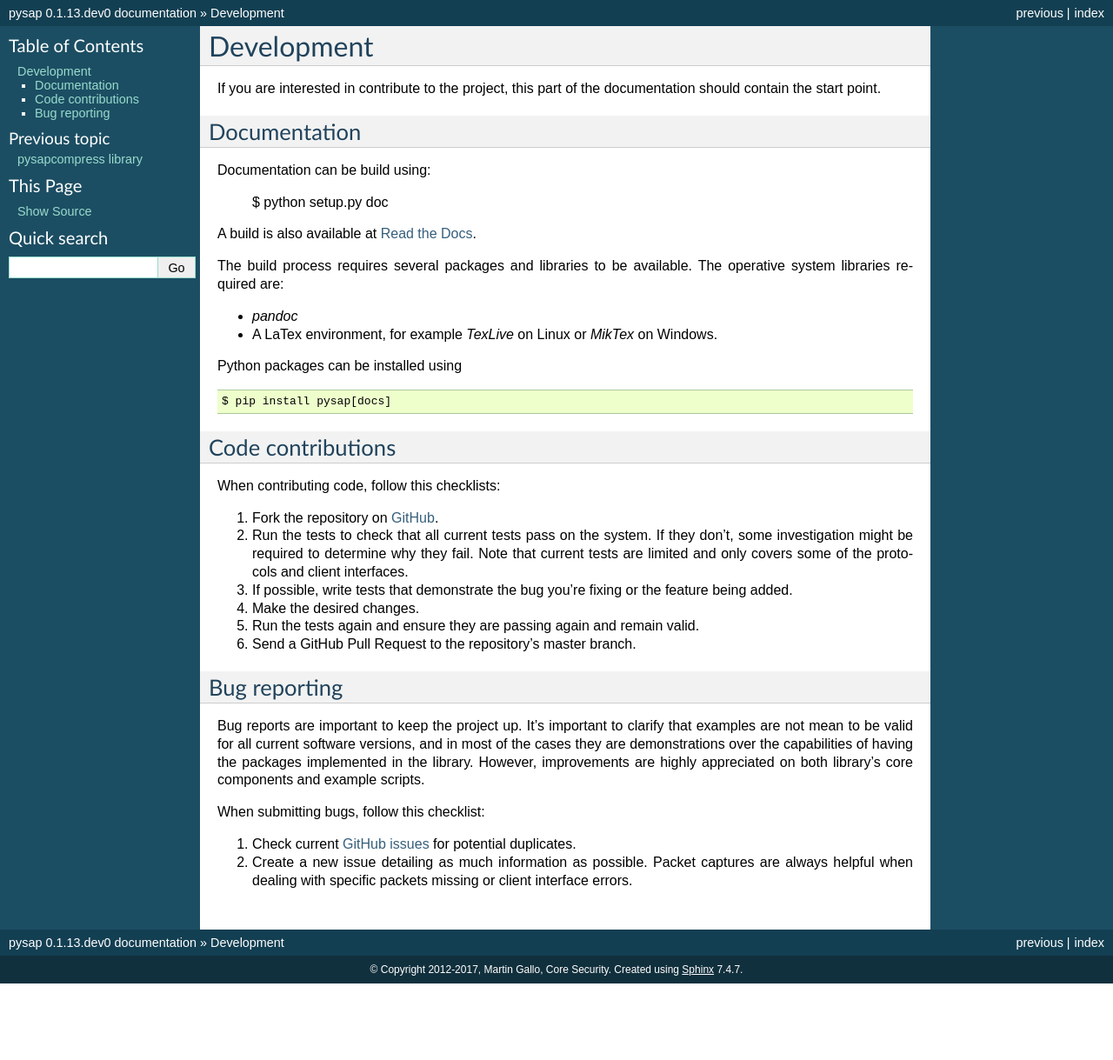
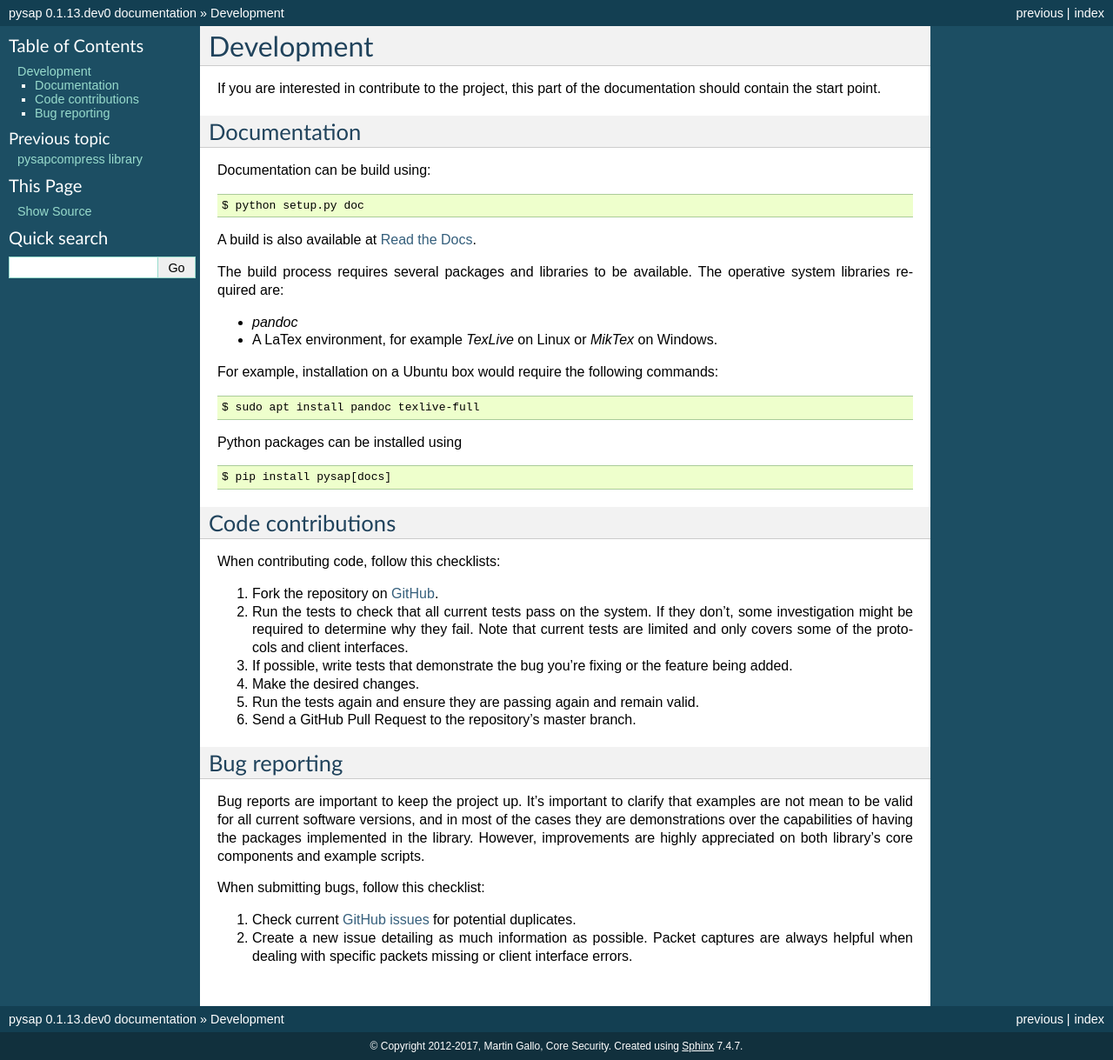
Before and after one commit to OWASP/pysap, a Sphinx documentation site: the page built from docs/dev/dev.rst, in a window 1280 px wide. Shown: the whole page at 87% size. Built offline with Sphinx 7.4.7, drawn with Linux system fonts in a browser that asks for light colours; pages that are not in the unit, such as notebooks, are missing from menus; before the commit the page ends 1131 px from its top, so only the background shows below that.

Commit message:
Add apt example command for installing doc requirements

```diff
--- a/docs/dev/dev.rst
+++ b/docs/dev/dev.rst
@@ -15,7 +15,7 @@ documentation should contain the start point.
 Documentation
 -------------
 
-Documentation can be build using:
+Documentation can be build using::
 
     $ python setup.py doc
 
@@ -26,6 +26,10 @@ The build process requires several packages and libraries to be available. The o
 
 * `pandoc`
 * A LaTex environment, for example `TexLive` on Linux or `MikTex` on Windows.
+
+For example, installation on a Ubuntu box would require the following commands::
+
+   $ sudo apt install pandoc texlive-full
 
 Python packages can be installed using ::
 
```
